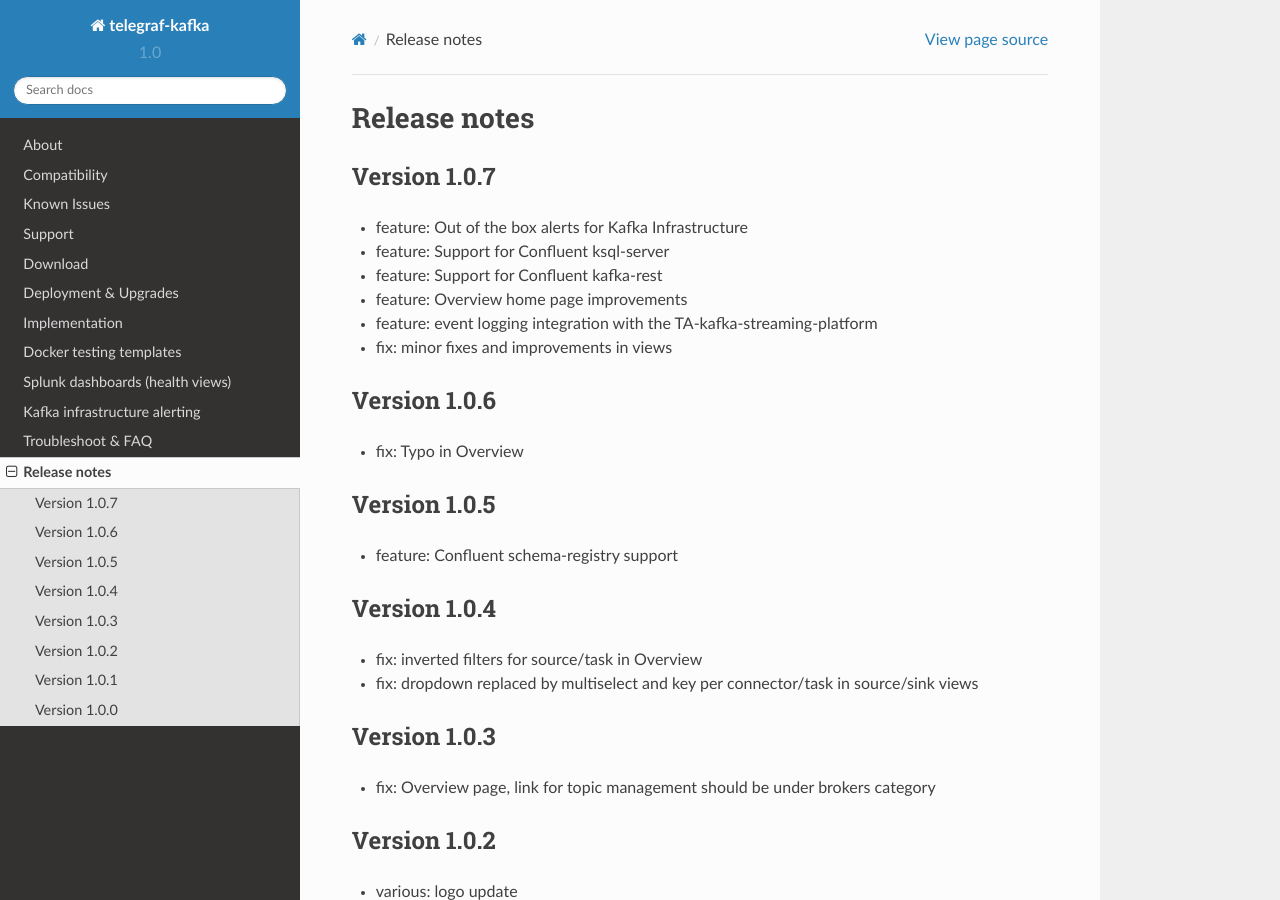
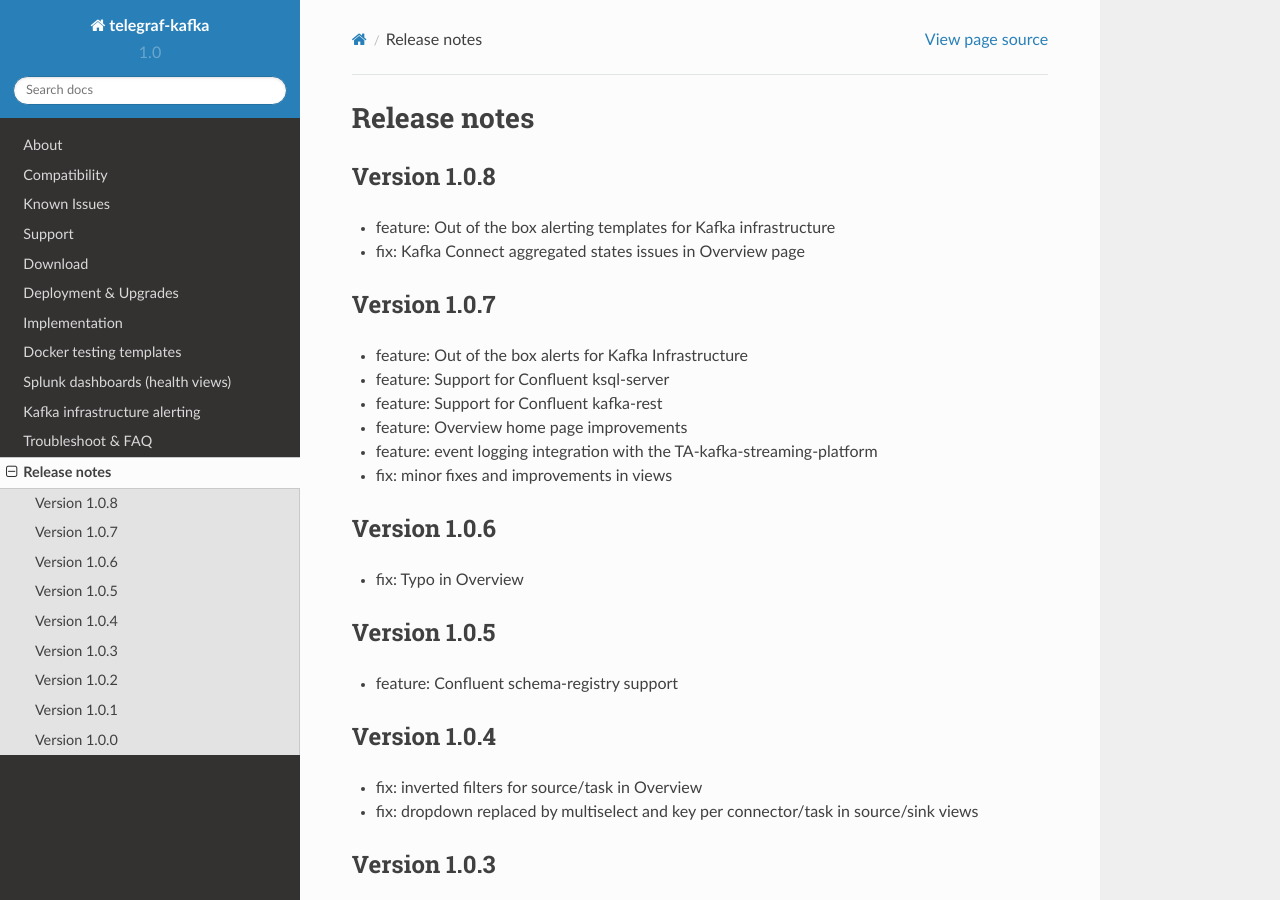
Before and after one commit to guilhemmarchand/telegraf-kafka, a Sphinx documentation site: the page built from docs/releasenotes.rst, in a window 1280 px wide and 900 px high. Built offline with Sphinx 7.4.7 and the Read the Docs theme 2.0.0, drawn with Linux system fonts in a browser that asks for light colours.

Commit message:
Version 1.0.8

```diff
--- a/docs/releasenotes.rst
+++ b/docs/releasenotes.rst
@@ -1,5 +1,11 @@
 Release notes
 #############
+
+Version 1.0.8
+=============
+
+- feature: Out of the box alerting templates for Kafka infrastructure
+- fix: Kafka Connect aggregated states issues in Overview page
 
 Version 1.0.7
 =============
```
